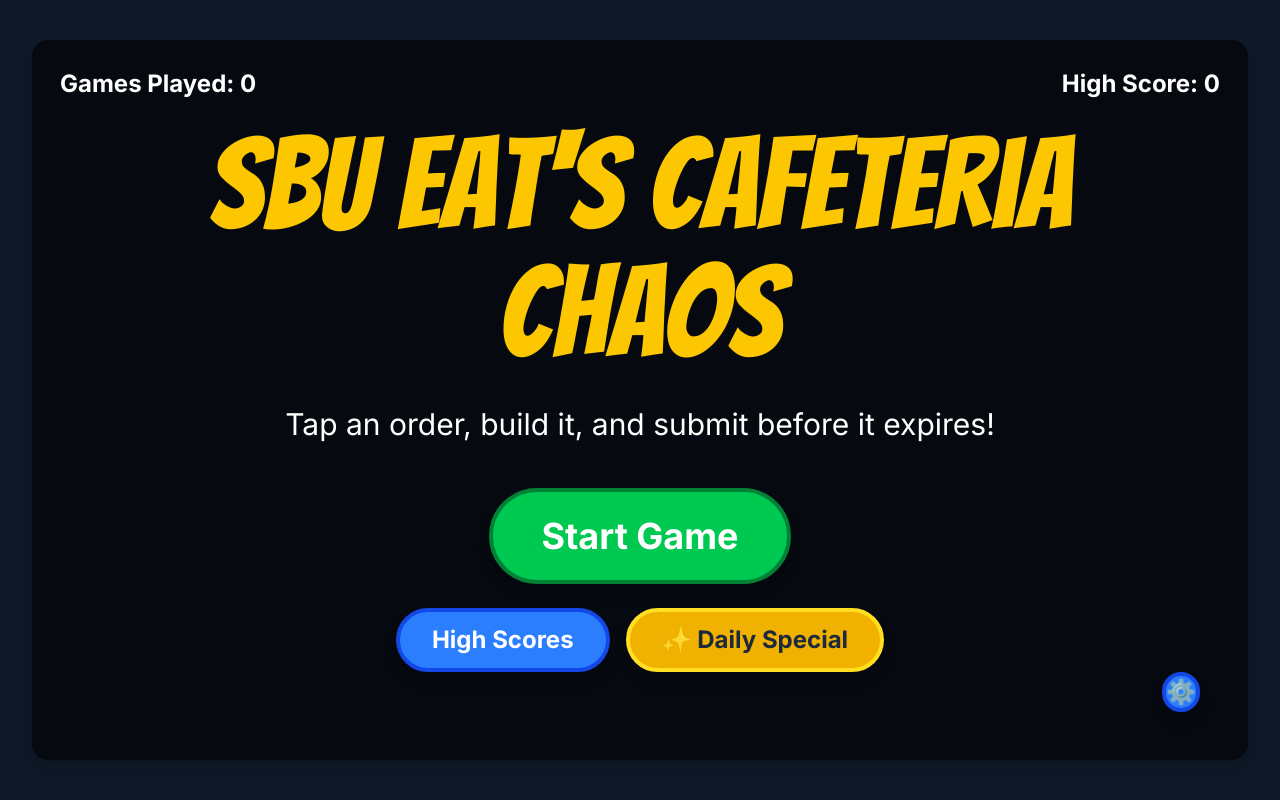
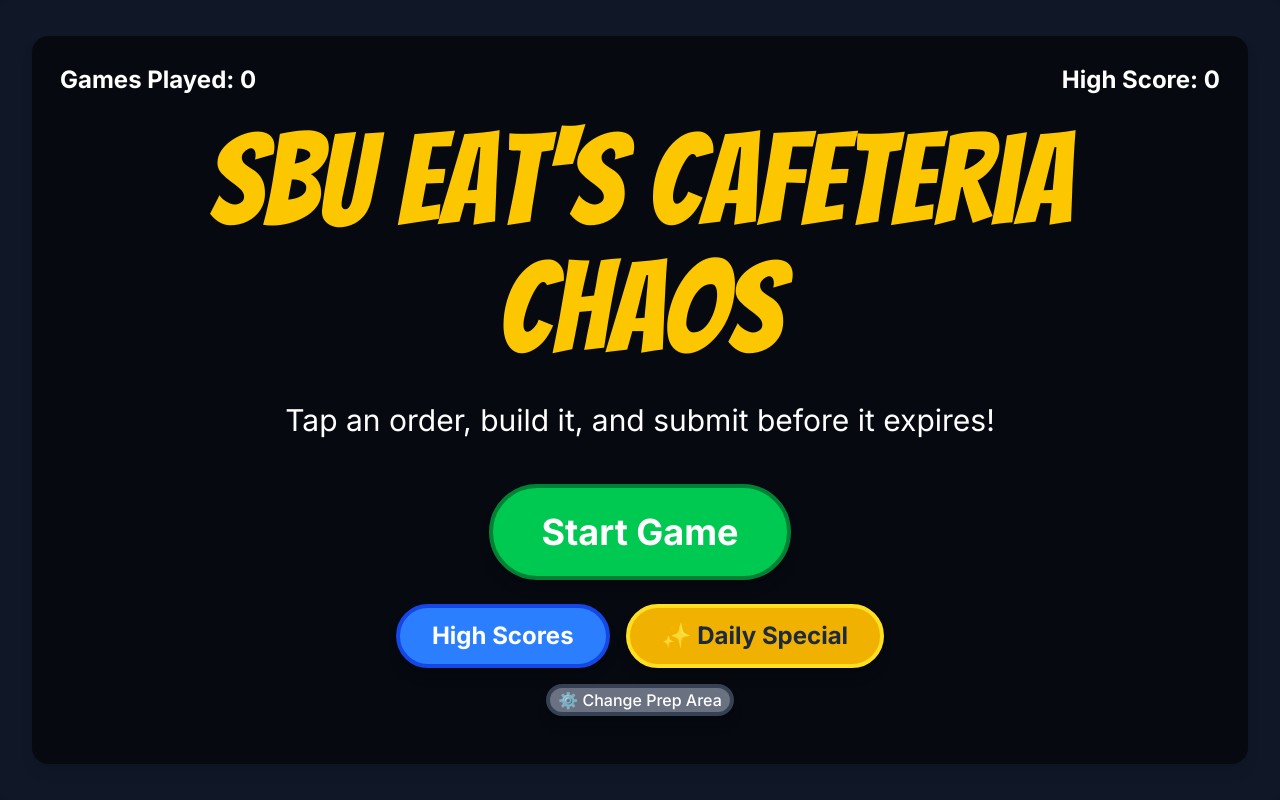
Before and after one commit to jchen2090/SBU-Cafeteria-Chaos, a React (Vite) app in the folder client/: page / in a window 1280 px wide. Both pictures are taken after a click on the button "CLEAR". Built offline with nearby package versions, Linux system fonts and the light colour scheme; no server answers; a web font is replaced by a local one.

Commit message:
add labeling for settings

```diff
--- a/client/src/components/SettingsModal.tsx
+++ b/client/src/components/SettingsModal.tsx
@@ -51,7 +51,7 @@
           </div>
 
           <Dialog.Close asChild>
-            <button className="close-modal-btn bg-red-500 hover:bg-red-600 w-full text-white font-bold text-2xl py-3 px-8 rounded-full">
+            <button className="close-modal-btn bg-red-500 hover:bg-red-600 w-full text-white font-bold text-2xl py-3 px-8 rounded-full cursor-pointer">
               Close
             </button>
           </Dialog.Close>
--- a/client/src/screens/StartScreen.tsx
+++ b/client/src/screens/StartScreen.tsx
@@ -75,12 +75,12 @@
               ✨ Daily Special
             </button>
           </div>
-          <div className="flex justify-end">
+          <div className="flex justify-center mt-4">
             <button
-              className="bg-blue-500 hover:bg-blue-600 text-white font-bold text-2xl rounded-full transition-transform transform hover:scale-105 shadow-lg border-4 border-blue-700 cursor-pointer"
+              className="bg-gray-500 hover:bg-gray-600 text-white font-medium text-md px-2 rounded-full transition-transform transform hover:scale-105 shadow-lg border-4 border-gray-700 cursor-pointer"
               onClick={() => setSettingsModal(true)}
             >
-              ⚙️
+              ⚙️ Change Prep Area
             </button>
           </div>
         </div>
```
